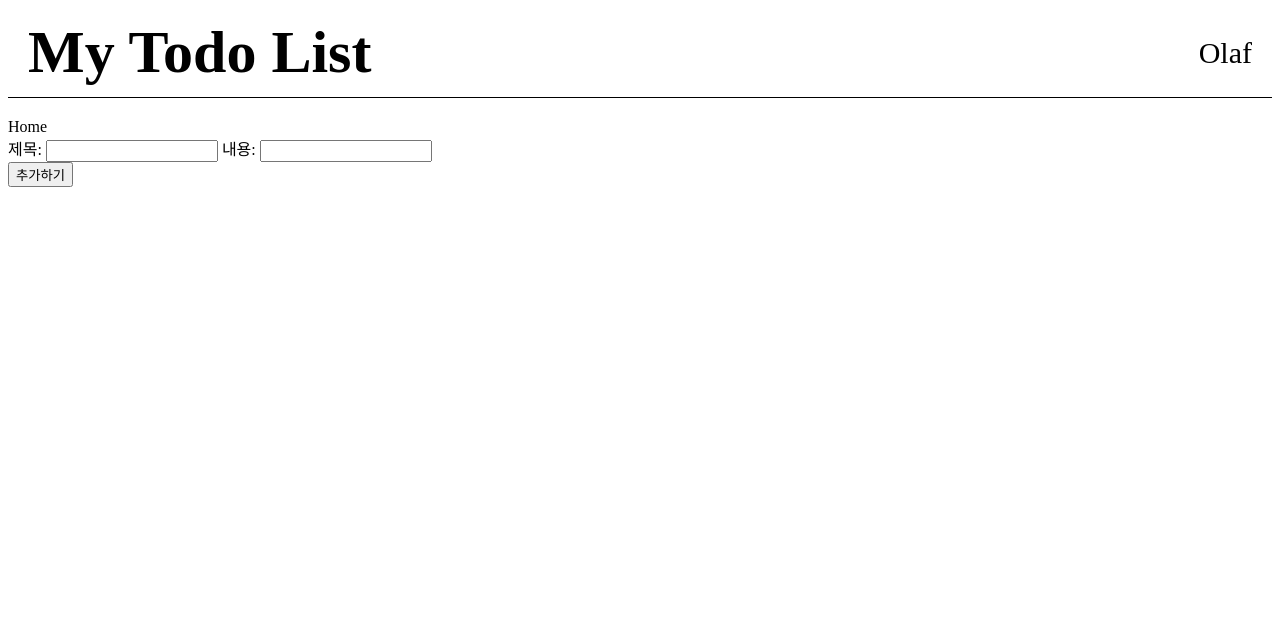
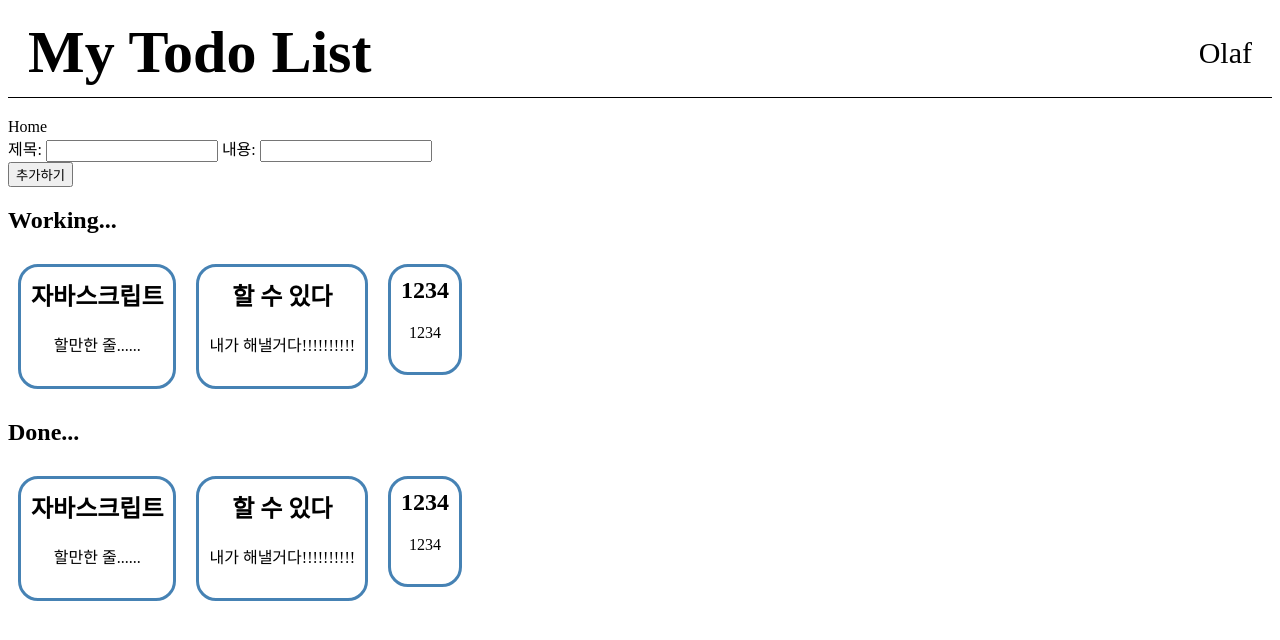
Before and after one commit to wisdom1104/todo-typescript, a React (Create React App) app: page / in a window 1280 px wide. Shown: the top 640 px of the page. Built offline with nearby package versions, Linux system fonts and the light colour scheme; data requests are answered from the project's data file; a web font is replaced by a local one.

Commit message:
feat: todo 조회 구현

```diff
--- /dev/null
+++ b/src/components/Done.tsx
@@ -0,0 +1,27 @@
+import TodoBox from "./TodoBox";
+import { StTodoPlace, Todos } from "./Working";
+
+function Done({ todos }: Todos) {
+  console.log(todos);
+
+  return (
+    <>
+      <h2>Done...</h2>
+      <StTodoPlace>
+        {todos.map((item) => {
+          return (
+            item.isDone === false && (
+              <>
+                <div key={item.id}>
+                  <TodoBox item={item} />
+                </div>
+              </>
+            )
+          );
+        })}
+      </StTodoPlace>
+    </>
+  );
+}
+
+export default Done;
--- a/src/components/Form.tsx
+++ b/src/components/Form.tsx
@@ -7,7 +7,7 @@ interface NewTodo {
   content: string;
   isDone: boolean;
 }
-const useAddComment = () => {
+const useAddTodo = () => {
   const queryClient = useQueryClient();
 
   const { mutate: addComment } = useMutation({
@@ -26,7 +26,7 @@ function Form() {
   const [title, setTitle] = useState("");
   const [content, setContent] = useState("");
 
-  const { addComment } = useAddComment();
+  const { addComment } = useAddTodo();
   const onSubmitFormHandler = (e: React.FormEvent<HTMLFormElement>) => {
     e.preventDefault();
     const newTodo = {
--- /dev/null
+++ b/src/components/TodoBox.tsx
@@ -0,0 +1,47 @@
+import React from "react";
+import styled from "styled-components";
+import { Props } from "./Working";
+
+export interface Todo {
+  item: Props;
+}
+
+function TodoBox({ item }: Todo) {
+  return (
+    <StTodoBox>
+      <StTodBoxText>
+        <StTitle>{item.title}</StTitle>
+        <StContent>{item.content}</StContent>
+      </StTodBoxText>
+    </StTodoBox>
+  );
+}
+
+export default TodoBox;
+const StTodoBox = styled.div`
+  display: flex;
+  flex-direction: column;
+  justify-content: center;
+  align-items: center;
+  border: 3px solid steelblue;
+  border-radius: 20px;
+  width: auto;
+  height: auto;
+  padding: 10px;
+  margin: 10px;
+  box-sizing: border-box;
+  word-break: break-all;
+`;
+
+const StTodBoxText = styled.div`
+  display: flex;
+  flex-direction: column;
+  align-items: center;
+`;
+
+const StTitle = styled.h2`
+  margin: 0px;
+`;
+const StContent = styled.span`
+  margin: 20px 0px;
+`;
--- /dev/null
+++ b/src/components/Working.tsx
@@ -0,0 +1,42 @@
+import styled from "styled-components";
+import TodoBox from "./TodoBox";
+
+export interface Props {
+  id: number;
+  title: string;
+  content: string;
+  isDone: boolean;
+}
+
+export interface Todos {
+  todos: Props[];
+}
+
+function Working({ todos }: Todos) {
+  console.log(todos);
+
+  return (
+    <>
+      <h2>Working...</h2>
+      <StTodoPlace>
+        {todos.map((item) => {
+          return (
+            item.isDone === false && (
+              <>
+                <div key={item.id}>
+                  <TodoBox item={item} />
+                </div>
+              </>
+            )
+          );
+        })}
+      </StTodoPlace>
+    </>
+  );
+}
+
+export default Working;
+export const StTodoPlace = styled.div`
+  display: flex;
+  flex-wrap: wrap;
+`;
--- a/src/pages/Home.tsx
+++ b/src/pages/Home.tsx
@@ -1,13 +1,44 @@
 import React from "react";
 import Form from "../components/Form";
 import Header from "../components/Header";
+import { useQuery } from "@tanstack/react-query";
+import axios from "axios";
+import Working from "../components/Working";
+import Done from "../components/Done";
 
+const useGetTodos = () => {
+  const {
+    data: todos,
+    isError,
+    isLoading,
+  } = useQuery({
+    queryFn: async () => {
+      const response = await axios.get(
+        `${process.env.REACT_APP_SERVER_URL}/todos`
+      );
+      return response.data;
+    },
+  });
+  return { todos, isError, isLoading };
+};
 function Home() {
+  const { isLoading, isError, todos } = useGetTodos();
+
+  if (isLoading) {
+    return <p>로딩중입니다....!</p>;
+  }
+
+  if (isError) {
+    return <p>오류가 발생하였습니다...!</p>;
+  }
+
   return (
     <>
       <Header />
       <div>Home</div>
       <Form />
+      <Working todos={todos} />
+      <Done todos={todos} />
     </>
   );
 }
```
